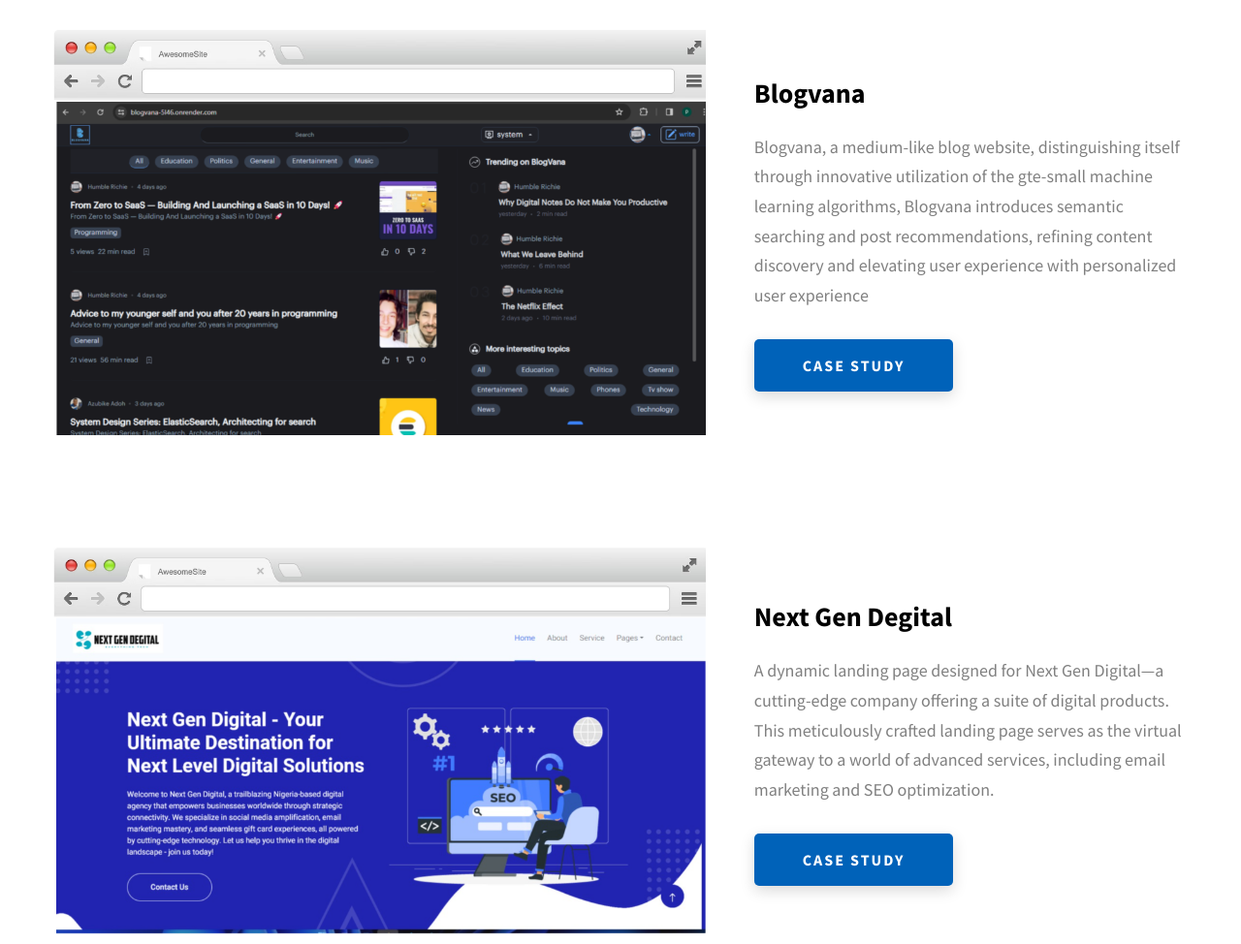
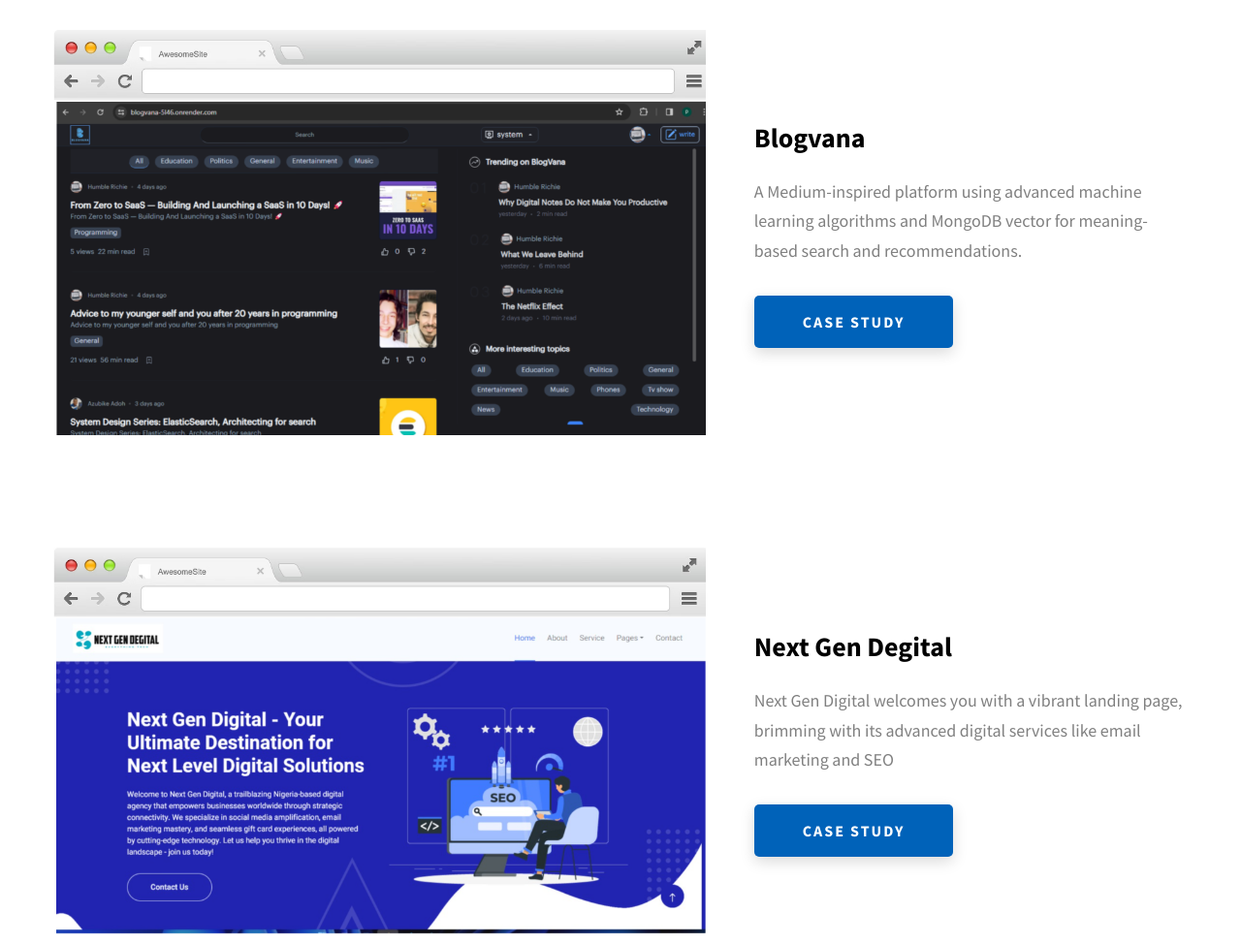
Before and after one commit to pascal-tech1/pascal-portfolio, a plain HTML site: page index.html in a window 1280 px wide. Shown: the part 2140-3114 px from the top of the page at 97% size. Drawn offline with Linux system fonts and the light colour scheme.

Commit message:
reduced index.html post description

```diff
--- a/index.html
+++ b/index.html
@@ -216,17 +216,14 @@
 								src="./assets/png/modern-browser-mockup (2).png"
 								alt="Software Screenshot"
 								class="projects__row-img"
-
 							/>
 						</div>
 						<div class="projects__row-content">
 							<h3 class="projects__row-content-title">Blogvana</h3>
 							<p class="projects__row-content-desc">
-								Blogvana, a medium-like blog website, distinguishing itself
-								through innovative utilization of the gte-small machine
-								learning algorithms, Blogvana introduces semantic searching
-								and post recommendations, refining content discovery and
-								elevating user experience with personalized user experience
+								A Medium-inspired platform using advanced machine learning
+								algorithms and MongoDB vector for meaning-based search and
+								recommendations.
 							</p>
 							<a
 								href="./project-1.html"
@@ -242,17 +239,14 @@
 								src="./assets/png/modern-browser-mockup (1).png"
 								alt="Software Screenshot"
 								class="projects__row-img"
-
 							/>
 						</div>
 						<div class="projects__row-content">
 							<h3 class="projects__row-content-title">Next Gen Degital</h3>
 							<p class="projects__row-content-desc">
-								A dynamic landing page designed for Next Gen Digital—a
-								cutting-edge company offering a suite of digital products.
-								This meticulously crafted landing page serves as the
-								virtual gateway to a world of advanced services, including
-								email marketing and SEO optimization.
+								Next Gen Digital welcomes you with a vibrant landing page,
+								brimming with its advanced digital services like email
+								marketing and SEO
 							</p>
 							<a
 								href="./project-2.html"
@@ -268,7 +262,6 @@
 								src="./assets/png/modern-browser-mockup (3).png"
 								alt="Software Screenshot"
 								class="projects__row-img"
-
 							/>
 						</div>
 						<div class="projects__row-content">
```
